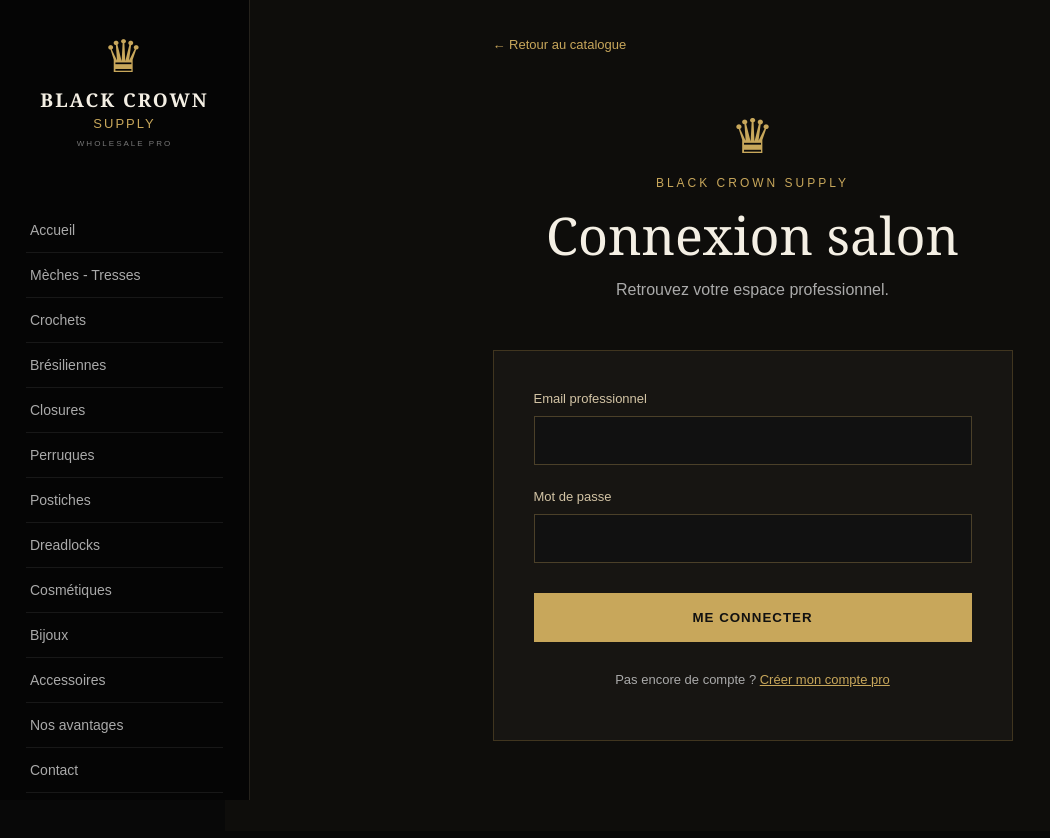
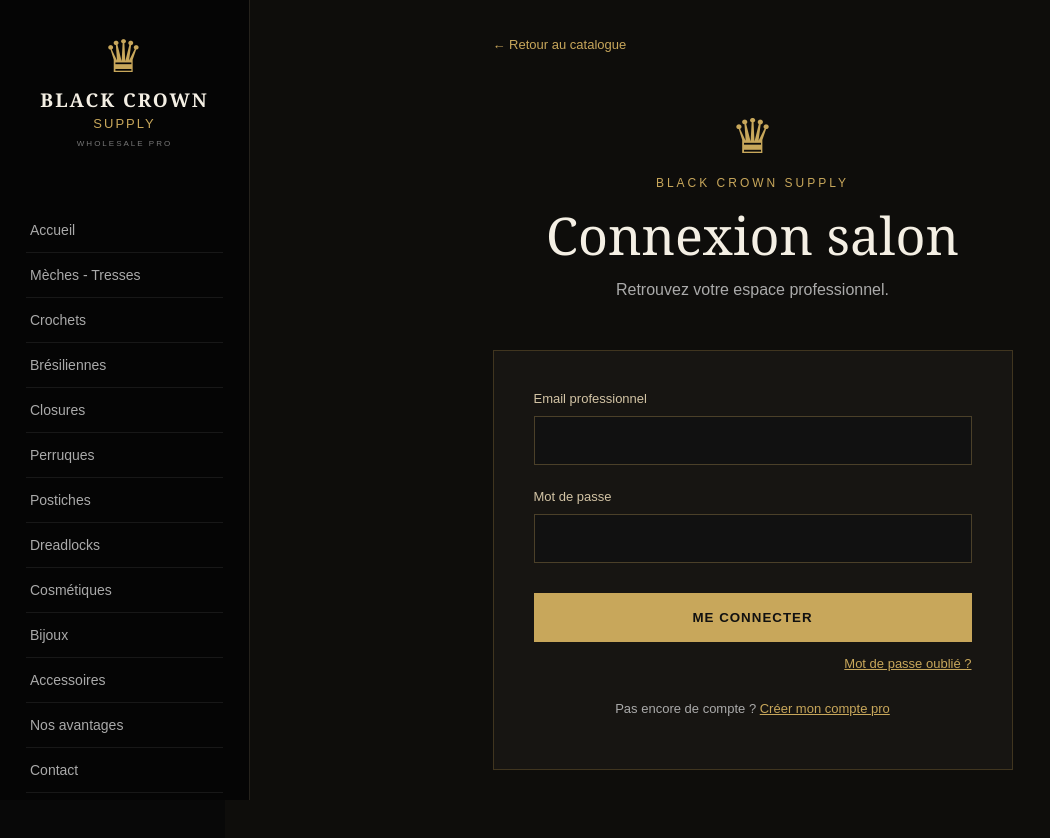
Before and after one commit to bro-trade-pro/black-crown-supply, a Next.js app: page /connexion in a window 1280 px wide. Shown: the top 838 px of the page, without its empty margins (0-1050 px from the left). Built offline with nearby package versions, Linux system fonts and the light colour scheme; no server answers.

Commit message:
Add forgot password link to login

```diff
--- a/app/connexion/page.tsx
+++ b/app/connexion/page.tsx
@@ -213,6 +213,8 @@ export default function ConnexionPage() {
               : "ME CONNECTER"}
           </button>
 
+          <p style={{ textAlign: "right", marginTop: 14, fontSize: 13 }}><Link href="/mot-de-passe-oublie" style={{ color: "#c8a75b" }}>Mot de passe oublié ?</Link></p>
+
           <p
             style={{
               textAlign: "center",
```
